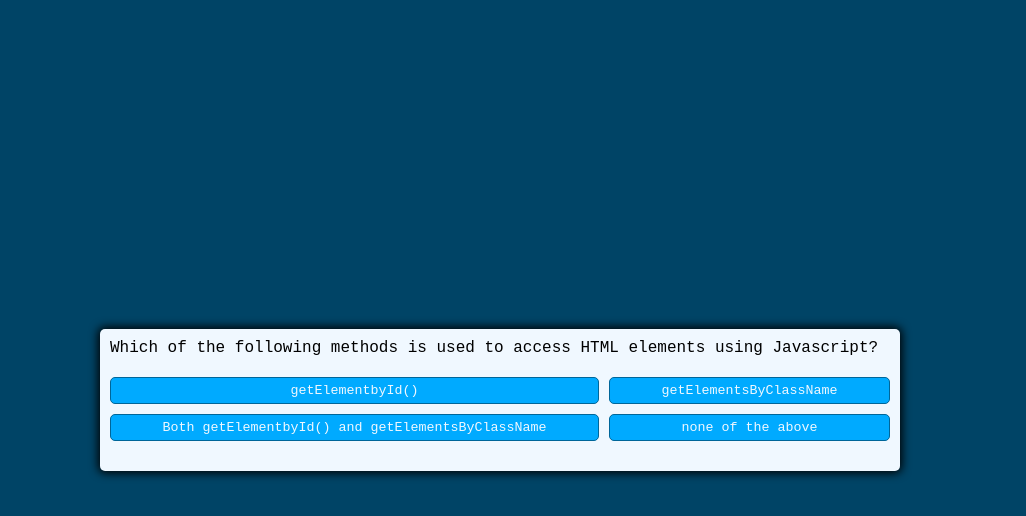
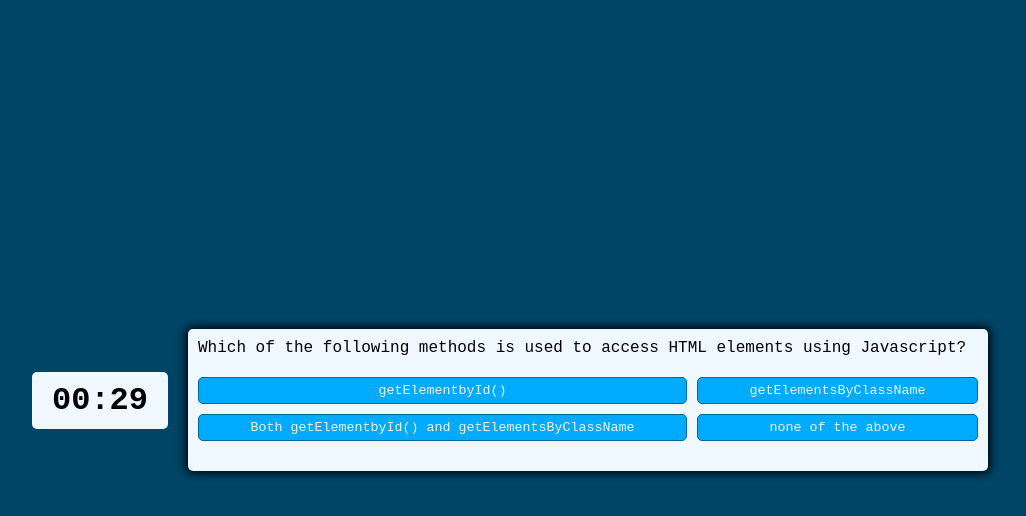
Before and after one commit to JaydenCowley/javascript-quiz, a plain HTML site: page index.html in a window 1280 px wide. Both pictures are taken after a click on the button "Start". Shown: the whole page, without its empty margins (140-1166 px from the left). Drawn offline with Linux system fonts and the light colour scheme.

Commit message:
added timer to the page and styled it

```diff
--- a/index.html
+++ b/index.html
@@ -8,6 +8,7 @@
     <title>Quiz Javascript</title>
 </head>
 <body>
+    <div id="timer"></div>
     <div class="container">
         <div id="question-container" class="hide">
             <div id="question">Question</div>
@@ -22,7 +23,11 @@
             <button id="start-btn" class="start-btn">Start</button>
             <button id="next-btn" class="next-btn hide">Next</button>
         </div>
+        <div id="high-scores">
+
+        </div>
     </div>
+
 </body>
 <script defer src="./script.js"></script>
 </html>
--- a/script.js
+++ b/script.js
@@ -2,7 +2,20 @@ const startBtn = document.getElementById('start-btn');
 const nextBtn = document.getElementById('next-btn');
 const questionContainer = document.getElementById('question-container');
 const questionElement = document.getElementById('question');
-const answerBtnEl = document.getElementById('answer-buttons')
+const answerBtnEl = document.getElementById('answer-buttons');
+
+const timerEl = document.getElementById('timer');
+
+function timer(){
+    var sec = 30;
+    var timer = setInterval(function(){
+        timerEl.innerText='00:'+ sec;
+        sec--;
+        if (sec < 0) {
+            clearInterval(timer);
+        }
+    }, 1000);
+}
 
 let shuffledQuestions, currentQ;
 
@@ -15,6 +28,7 @@ nextBtn.addEventListener('click', () => {
 
 function startGame() {
     console.log('Game has started');
+    timer();
     startBtn.classList.add('hide');
     shuffledQuestions = questions.sort(() => Math.random() - .5)
     questionContainer.classList.remove('hide');
--- a/style.css
+++ b/style.css
@@ -72,3 +72,13 @@ body.wrong {
 .hide {
     display: none;
 }
+#timer {
+    display: flex;
+    justify-content: end;
+    padding: 10px 20px;
+    font-weight: bold;
+    font-size: 2rem;
+    background-color: aliceblue;
+    margin: 20px;
+    border-radius: 5px;
+}
```
